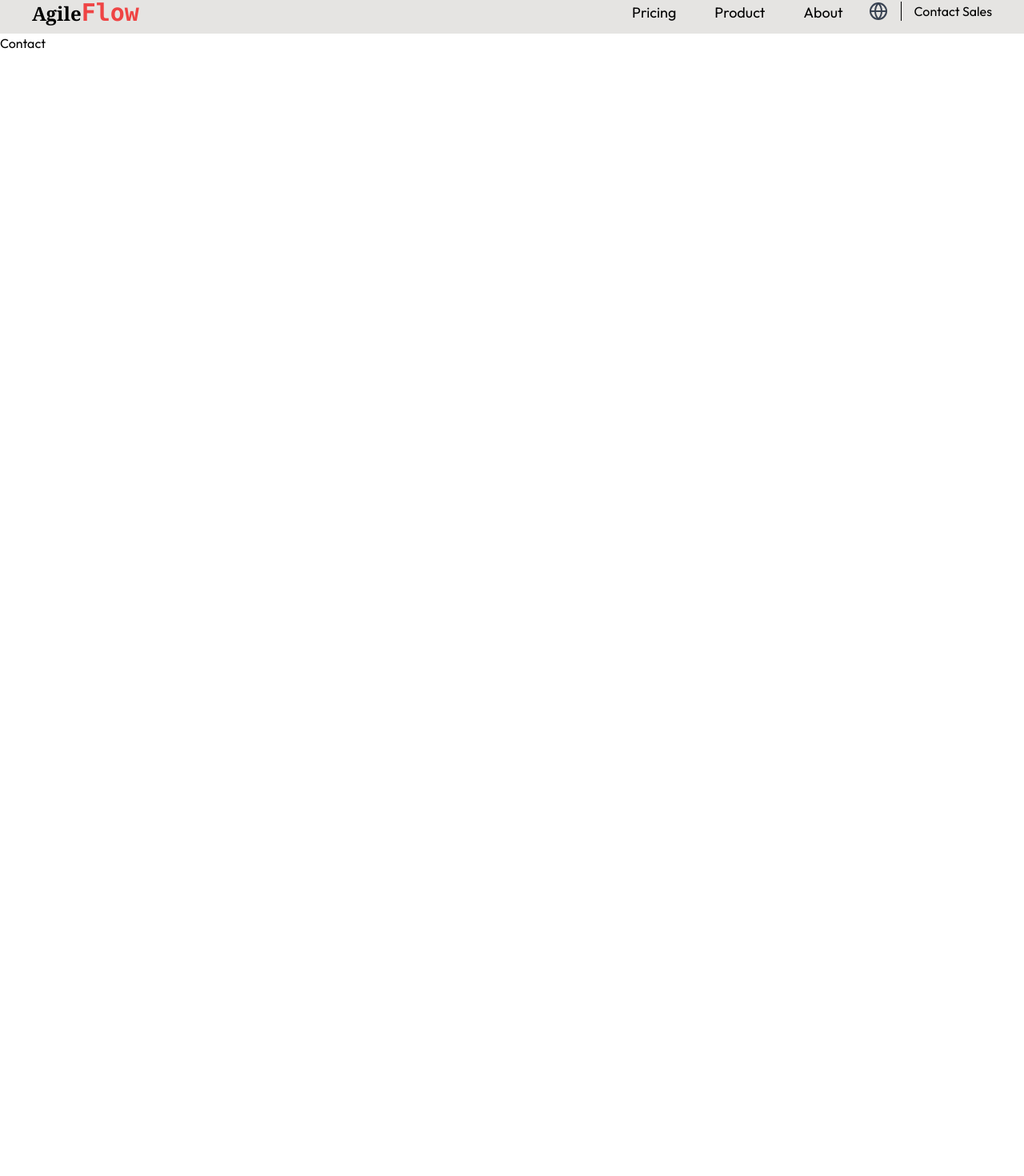
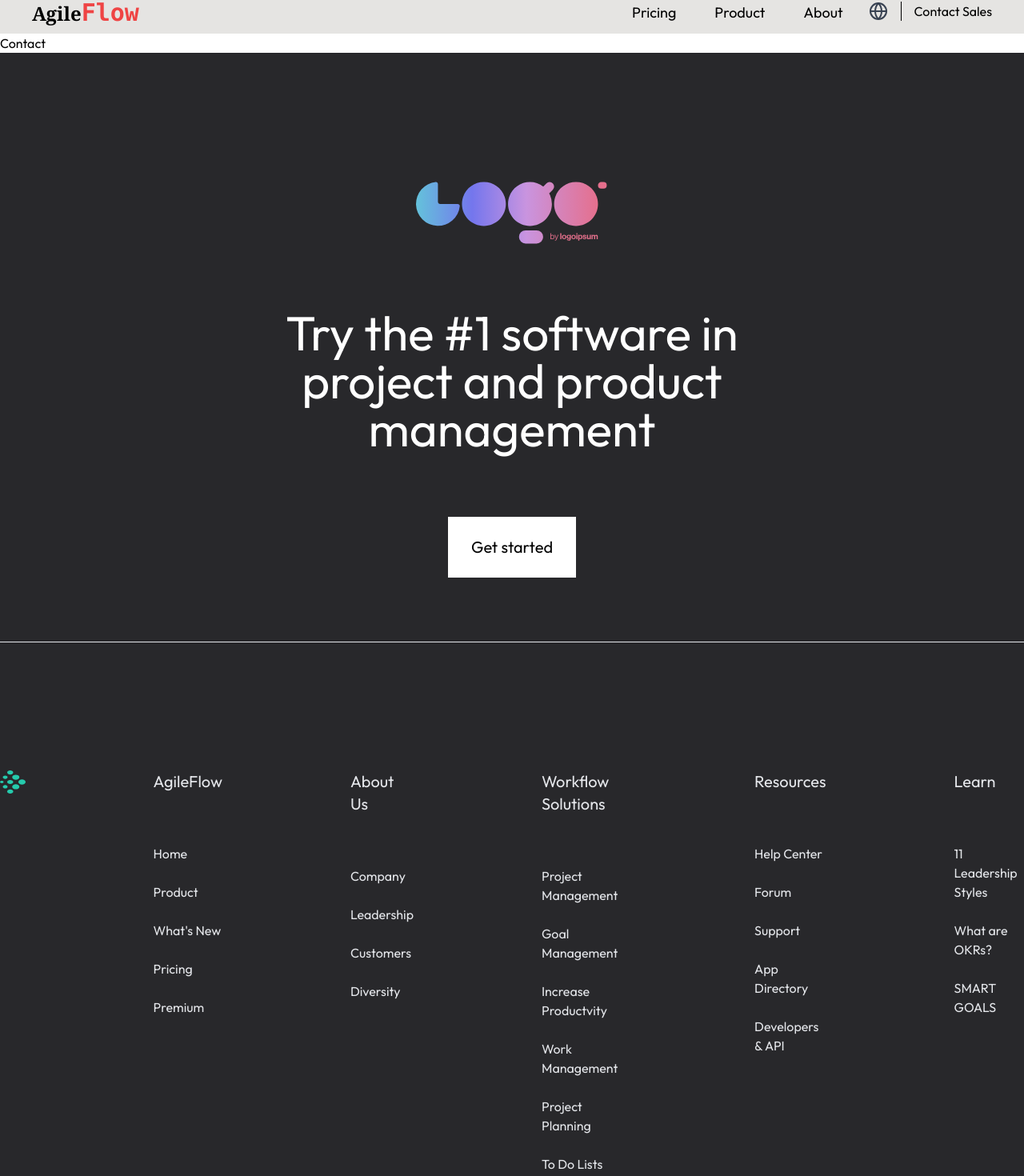
Before and after one commit to Mudassirkhan2/agileflow, a Next.js app: page /contact in a window 1280 px wide. Shown: the part 10-1480 px from the top of the page at 80% size. Before the commit the page ends 800 px from the top, so only its background shows below. Built offline with nearby package versions, Linux system fonts and the light colour scheme.

Commit message:
✨Feat : implement Footer

```diff
--- a/app/layout.tsx
+++ b/app/layout.tsx
@@ -2,6 +2,7 @@ import type { Metadata } from 'next'
 import { Outfit } from 'next/font/google'
 import './globals.css'
 import Navbar from '@/components/layout/Navbar/Navbar'
+import Footer from '@/components/layout/Footer/Footer'
 
 const font = Outfit({ subsets: ['latin'] })
 
@@ -20,7 +21,7 @@ export default function RootLayout({
       <body className={font.className}>
         <Navbar />
         {children}
-
+        <Footer />
       </body>
     </html>
   )
--- /dev/null
+++ b/components/layout/Footer/Footer.tsx
@@ -0,0 +1,82 @@
+import Image from "next/image";
+
+const Footer = () => {
+    return (
+        <div>
+            <section className="flex flex-col py-20  items-center justify-center bg-[#28282B]">
+                <div className="flex flex-col items-center justify-center pb-20 text-center ">
+                    <Image
+                        src="/images/logo/logo-13.svg"
+                        alt=""
+                        width={100}
+                        height={100}
+                        className="mx-auto w-60 h-60"
+                    />
+                    <div
+                        className="flex justify-center w-2/3 pb-20 text-6xl text-white md:text-6xl md:px-20 "
+                    >
+                        Try the #1 software in project and product management
+                    </div>
+                    <div className="flex items-center justify-center w-40 p-6 text-xl bg-white rounded-lg">
+                        Get started
+                    </div>
+                </div>
+                <div className="hidden pt-40 space-x-40 border-t md:flex ">
+                    <div className="">
+                        <Image
+                            src="/images/logo/logo-17.svg"
+                            alt="Picture of the author"
+                            width={50}
+                            height={50}
+                        />
+                    </div>
+                    <div className="flex flex-col space-y-6 ">
+                        <div className="pb-10 text-xl text-gray-200">AgileFlow</div>
+                        <div className="text-gray-200">Home</div>
+                        <div className="text-gray-200">Product</div>
+                        <div className="text-gray-200">What&apos;s New</div>
+                        <div className="text-gray-200">Pricing</div>
+                        <div className="text-gray-200">Premium</div>
+                    </div>
+                    <div className="flex flex-col space-y-6">
+                        <div className="pb-10 text-xl text-gray-200">About Us</div>
+                        <div className="text-gray-200">Company</div>
+                        <div className="text-gray-200">Leadership</div>
+                        <div className="text-gray-200">Customers</div>
+                        <div className="text-gray-200">Diversity</div>
+                    </div>
+
+                    <div className="flex flex-col space-y-6">
+                        <div className="pb-10 text-xl text-gray-200">
+                            Workflow Solutions
+                        </div>
+                        <div className="text-gray-200">Project Management</div>
+                        <div className="text-gray-200">Goal Management</div>
+                        <div className="text-gray-200">Increase Productvity</div>
+                        <div className="text-gray-200">Work Management</div>
+                        <div className="text-gray-200">Project Planning</div>
+                        <div className="text-gray-200">To Do Lists</div>
+                    </div>
+
+                    <div className="flex flex-col space-y-6">
+                        <div className="pb-10 text-xl text-gray-200">Resources</div>
+                        <div className="text-gray-200">Help Center</div>
+                        <div className="text-gray-200">Forum</div>
+                        <div className="text-gray-200">Support</div>
+                        <div className="text-gray-200">App Directory</div>
+                        <div className="text-gray-200">Developers & API</div>
+                    </div>
+
+                    <div className="flex flex-col space-y-6">
+                        <div className="pb-10 text-xl text-gray-200">Learn</div>
+                        <div className="text-gray-200">11 Leadership Styles</div>
+                        <div className="text-gray-200">What are OKRs?</div>
+                        <div className="text-gray-200">SMART GOALS</div>
+                    </div>
+                </div>
+            </section>
+        </div>
+    );
+};
+
+export default Footer;
```
